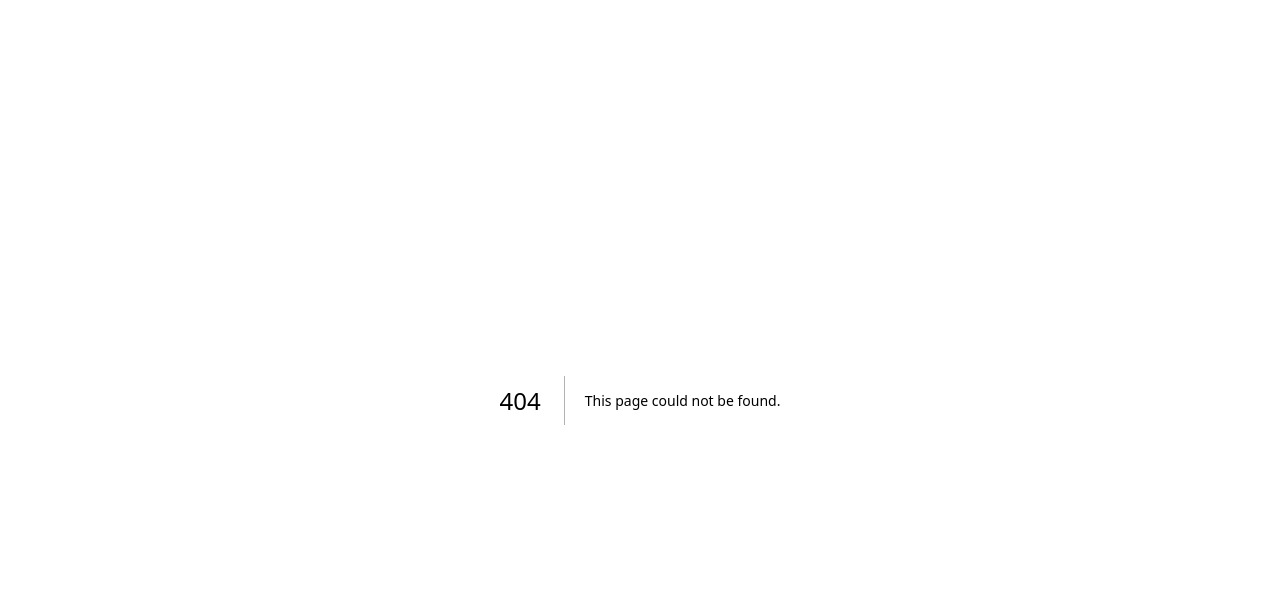
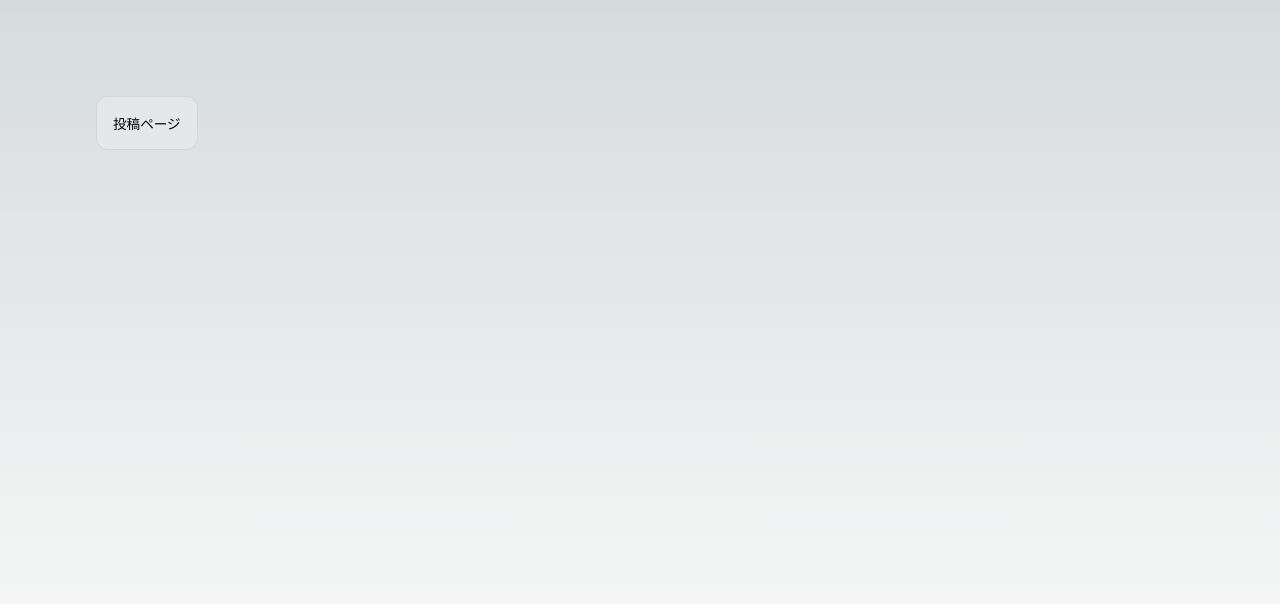
Before and after one commit to Don-Laboratory/neta-net, a Next.js app: page /post in a window 1280 px wide. Before the commit this address had no page. Shown: the top 604 px of the page. Built offline with nearby package versions, Linux system fonts and the light colour scheme.

Commit message:
投稿用のページ、サインイン用のページそれぞれの雛形を作成しました。

```diff
--- a/package.json
+++ b/package.json
@@ -11,8 +11,7 @@
   "dependencies": {
     "next": "14.1.0",
     "react": "18.2.0",
-    "react-dom": "18.2.0",
-    "typescript": "5.3.3"
+    "react-dom": "18.2.0"
   },
   "devDependencies": {
     "@types/node": "20.11.16",
--- /dev/null
+++ b/src/app/post/page.tsx
@@ -0,0 +1,12 @@
+import Image from "next/image";
+import styles from "@/styles/page.module.css";
+const Post = () => {
+  return (
+    <main className={styles.main}>
+      <div className={styles.description}>
+        <p>投稿ページ</p>
+      </div>
+    </main>
+  );
+};
+export default Post;
```
Also changed, not shown: src/app/sign_in/page.tsx (added, +12 -0 lines), 2 other files (tests, documents, lock files or other folders).
